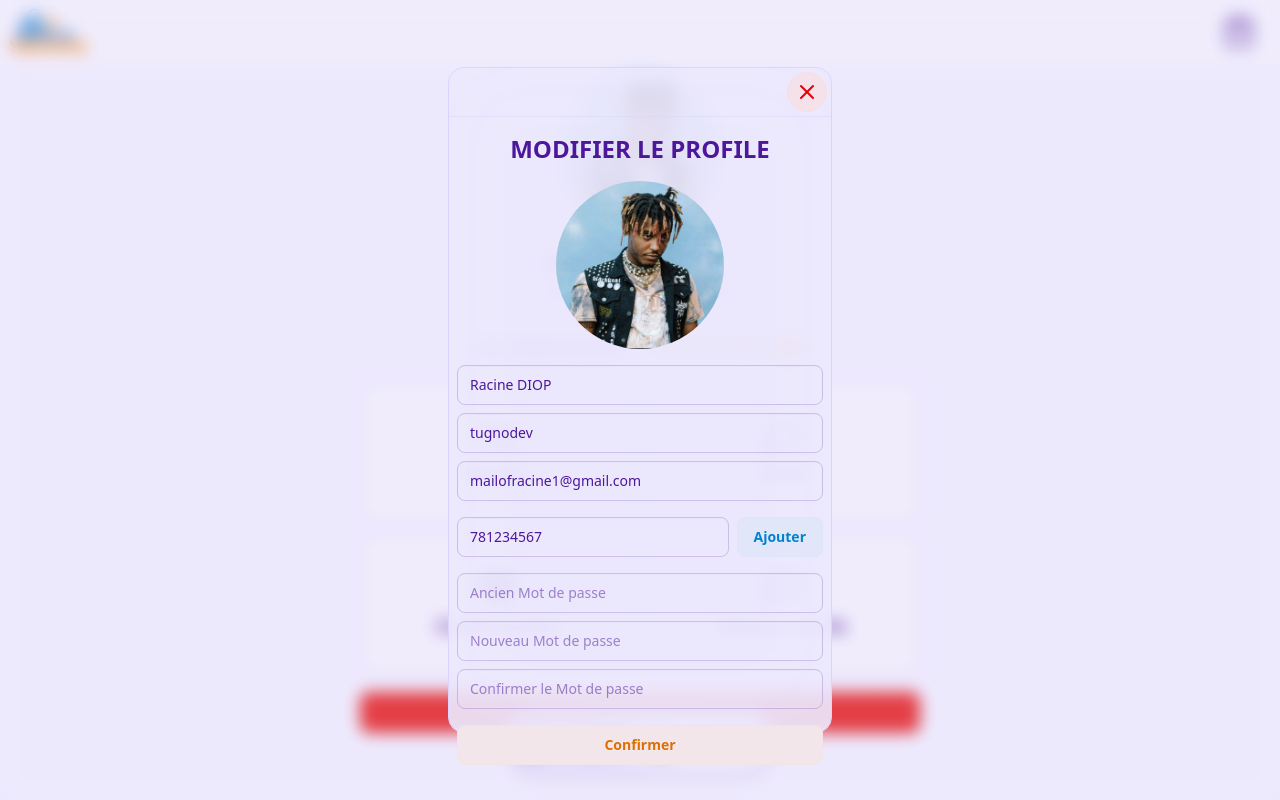
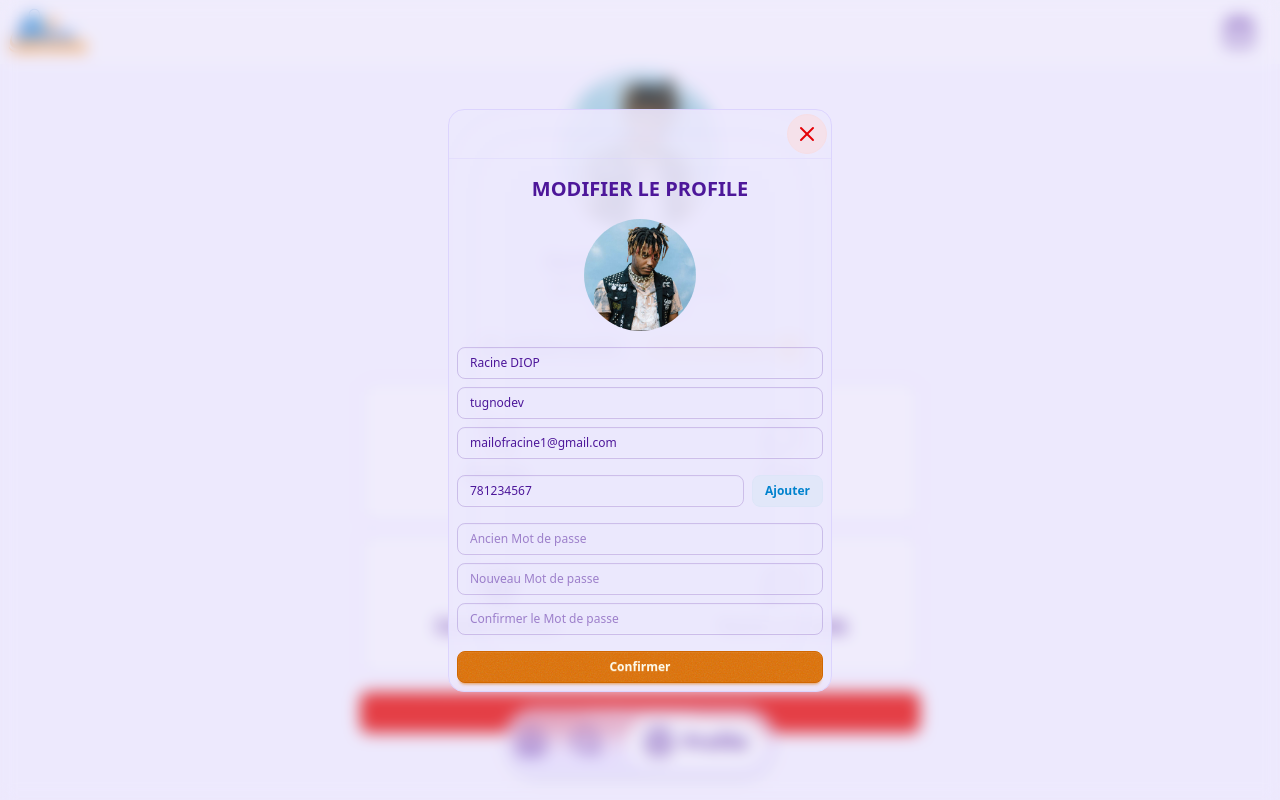
Before and after one commit to tugnodev/cc-frontend, a SvelteKit app: page /market/profile in a window 1280 px wide. Both pictures are taken after a click on the button "Modifier le profile". Built offline with nearby package versions, Linux system fonts and the light colour scheme.

Commit message:
remaster

```diff
--- a/src/components/ModalBox.svelte
+++ b/src/components/ModalBox.svelte
@@ -7,11 +7,11 @@
 </script>
 
 <div
-    in:blur={{ amount: 100, duration: 300 }}
-    class="absolute inset-0 p-2 bg-base-100/20 backdrop-blur z-50 flex items-center justify-center"
+    in:blur={{ amount: 15, duration: 250 }}
+    class="absolute inset-0 p-4 bg-base-100/20 backdrop-blur z-50 flex items-center justify-center"
 >
     <div
-        in:blur={{ duration: 250, delay: 150 }}
+        in:blur={{ duration: 100, delay: 100 }}
         class="absolute max-w-96 w-full min-h-96 max-h-10/12 gap-2 bg-base-200/90 rounded-2xl border border-base-300 backdrop-blur-2xl flex flex-col items-center justify-start"
     >
         <div
@@ -24,6 +24,8 @@
                 <X />
             </button>
         </div>
-        {@render children()}
+        <div class="overflow-scroll w-full h-full">
+            {@render children()}
+        </div>
     </div>
 </div>
--- a/src/components/UserModal.svelte
+++ b/src/components/UserModal.svelte
@@ -5,30 +5,30 @@
     class="flex flex-col w-full h-full items-center justify-center gap-4 p-2"
     action=""
 >
-    <h1 class="text-2xl font-semibold">
+    <h1 class="text-xl font-semibold">
         {`Modifier le profile`.toUpperCase()}
     </h1>
 
-    <button class="w-42 h-42">
+    <button class="w-28 h-28">
         <img class="rounded-full" src="/profile.png" alt="" />
     </button>
 
     <div class="w-full flex flex-col item-center gap-2 justify-center">
         <input
             value={`Racine DIOP`}
-            class="input input-border bg-transparent w-full"
+            class="input input-sm input-border bg-transparent w-full"
             type="text"
             placeholder="Nom Complet"
         />
         <input
             value={`tugnodev`}
-            class="w-full input input-border bg-transparent"
+            class="w-full input input-sm input-border bg-transparent"
             type="text"
             placeholder="Nom d'utilisateur"
         />
         <input
             value={`mailofracine1@gmail.com`}
-            class="input input-border bg-transparent w-full"
+            class="input input-sm input-border bg-transparent w-full"
             type="email"
             placeholder="Email"
         />
@@ -36,30 +36,30 @@
     <div class="w-full flex item-center justify-center gap-2">
         <input
             value={`781234567`}
-            class="w-full input input-border bg-transparent"
+            class="w-full input input-sm input-border bg-transparent"
             type="number"
             placeholder="Numero de telephone"
         />
-        <button class="btn btn-soft btn-md btn-info"> Ajouter </button>
+        <button class="btn btn-soft btn-sm btn-info"> Ajouter </button>
     </div>
     <div class="flex flex-col item-center gap-2 justify-center w-full">
         <input
             type="password"
-            class="w-full input input-border bg-transparent"
+            class="w-full input input-sm input-border bg-transparent"
             placeholder="Ancien Mot de passe"
         />
         <input
             type="password"
-            class="w-full input input-border bg-transparent"
+            class="w-full input input-sm input-border bg-transparent"
             placeholder="Nouveau Mot de passe"
         />
         <input
             type="password"
-            class="w-full input input-border bg-transparent"
+            class="w-full input input-sm input-border bg-transparent"
             placeholder="Confirmer le Mot de passe"
         />
     </div>
-    <button class="w-full btn btn-soft btn-warning"> Confirmer </button>
+    <button class="w-full btn-sm btn btn-warning"> Confirmer </button>
 </form>
 
 <style>
```
